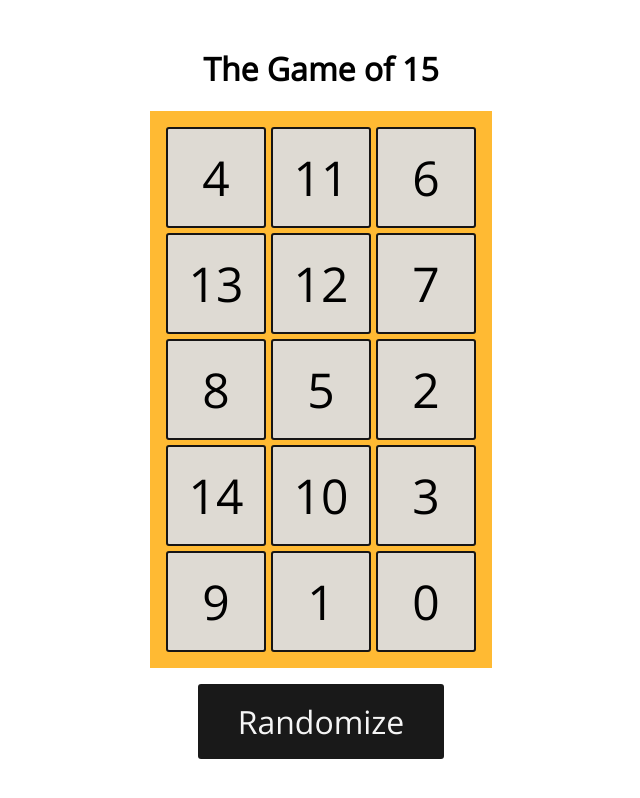
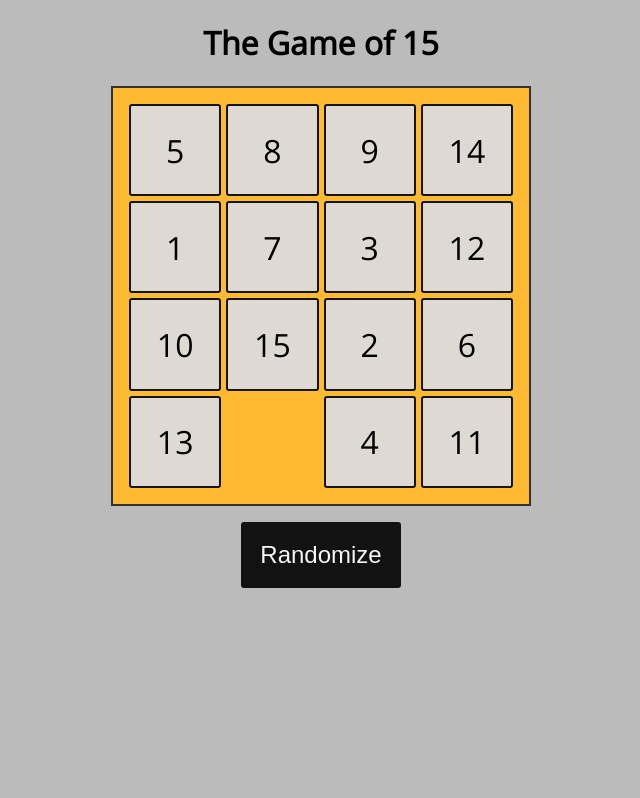
Before and after one commit to asayehla/hook-puzzle-1, a React (Create React App) app: page / in a window 1280 px wide. Shown: the whole page, without its empty margins (319-959 px from the left). Built offline with nearby package versions, Linux system fonts and the light colour scheme.

Commit message:
added styled component and more

```diff
--- a/src/App.js
+++ b/src/App.js
@@ -1,11 +1,13 @@
-import React, { useState } from 'react';
+import React from 'react';
 import Randomize from './Hooks/Randomize';
 
 import './App.scss';
 import PuzzleView from './views/PuzzleView';
 
 const App = props => {
-  const [array, setArray] = useState([1, 2, 3, 4, 5, 6, 7, 8, 9, 10, 11, 12, 13, 14, 0]);
+
+  const array = [1, 2, 3, 4, 5, 6, 7, 8, 9, 10, 11, 12, 13, 14, 15, 0];
+
   Randomize(array);
 
   return (
--- /dev/null
+++ b/src/components/Cell/index.jsx
@@ -0,0 +1,23 @@
+import React,{useState} from 'react';
+import { StyledCell } from './style.jsx';
+
+const Cell = props => {
+   const [green, setGreen] = useState(false);
+
+    /*
+        if (props.position===props.x){
+            setGreen(true);
+        }  */
+
+    return (
+        <StyledCell
+         onClick={props.onClick}
+         green={green}
+         position={props.position}
+         value={props.x}
+        >
+            {props.x}
+        </StyledCell>)
+}
+
+export default Cell;
--- /dev/null
+++ b/src/components/Cell/style.jsx
@@ -0,0 +1,17 @@
+import styled from 'styled-components';
+
+export const StyledCell = styled.div`
+        font-size: 2rem;
+        background-color: ${props => (props.green ? '#dedad3' : '#dedad3' )};
+        border: ${props => (props.green ? 'green 2px solid' :'rgba(0, 0, 0, 0.9) 2px solid' )};
+        color: black;
+        border-radius: 3px;
+        display: flex;
+        align-items: center;
+        justify-content: center;
+        &:hover {
+          background-color: #a7a7a7;
+        }
+
+
+      `;
--- a/src/components/PuzzleBoard/index.jsx
+++ b/src/components/PuzzleBoard/index.jsx
@@ -1,31 +1,35 @@
 import React, { useState } from 'react';
+import { StyledBoard } from './style';
+import Cell from '../Cell';
 
-const CreatePuzzleBoard = props => {
+const PuzzleBoard = props => {
   const gameNumbers = Object.values(props.array);
-  const arrayToRender = gameNumbers[0];
+  const [arrayToRender, setArrayToRender] = useState(gameNumbers[0]);
 
-  const [value, setValue] = useState();
+  const array = [1, 2, 3, 4, 5, 6, 7, 8, 9, 10, 11, 12, 13, 14, 15, 0];
 
-  const [renderClass, setRenderClass] = useState(true);
+  const movePiece = (e) => {
+    console.log(e.target);
+    //setArrayToRender([1, 2, 3, 4, 5, 6, 7, 8, 9, 10, 11, 12, 13, 14, 15, 0]);
 
-  console.log(value);
+  }
+  return (
 
-  return (
-    arrayToRender.map((x, index) =>
+    <StyledBoard >
+      {arrayToRender.map((x, index) =>
+        x !== 0 ?
+          <Cell
+            key={index}
+            position={index+1}
+            onClick={e => movePiece(e)}
+            x={x}
+            value={x}
+          /> : <div key={index} />
+      )}
 
-      <span
-        className={renderClass ? "piece" : "blank"}
-        onClick={() => setValue(x)}
-        key={index}
-      >
-        {x}
-      </span>
+    </StyledBoard>
+  )
 
-    )
-
-
-  )
 }
 
-
-export default CreatePuzzleBoard;
+export default PuzzleBoard;
--- /dev/null
+++ b/src/components/PuzzleBoard/style.jsx
@@ -0,0 +1,19 @@
+import styled from 'styled-components';
+
+export const StyledBoard = styled.div`
+
+    background-color: #ffba33;
+    display: grid;
+    grid-template-rows: repeat(4, 1fr);
+    grid-template-columns: repeat(4, 1fr);
+    grid-gap: 5px;
+    border: 2px solid #333;
+    width: 78vw;
+    height: 78vw;
+    padding: 1rem;
+
+    @media screen and (min-width: 992px) {
+        width: 30vw;
+        height: 30vw;
+    }
+`;
--- a/src/index.scss
+++ b/src/index.scss
@@ -6,54 +6,5 @@ body {
   font-family: "Open Sans", sans-serif;
   -webkit-font-smoothing: antialiased;
   -moz-osx-font-smoothing: grayscale;
-  width: 100vw;
-  height: 100vh;
-  display: flex;
-  justify-content: center;
-  align-items: center;
 
-  .puzzle {
-    background-color: #ffba33;
-    display: grid;
-    grid-template-columns: 1fr 1fr 1fr;
-    grid-template-rows: 1fr 1fr 1fr;
-    gap: 5px;
-    padding: 1rem;
-
-    .piece {
-      font-size: 3rem;
-      background-color: #dedad3;
-      padding: 1rem;
-      min-width: 4rem;
-      border: rgba(0, 0, 0, 0.9) 2px solid;
-      border-radius: 3px;
-      &:hover {
-        background-color: #a7a7a7;
-      }
-    }
-
-    .blank {
-      font-size: 3rem;
-      background-color: rgba(0, 0, 0, 0.904);
-      padding: 1rem;
-      min-width: 4rem;
-      border: rgba(0, 0, 0, 0.9) 2px solid;
-      border-radius: 3px;
-      &:hover {
-        background-color: #a7a7a7;
-      }
-    }
-  }
-
-  .button {
-    background: rgba(0, 0, 0, 0.9);
-    border-radius: 3px;
-    color: whitesmoke;
-    font-size: 2rem;
-    padding: 1rem;
-    margin: 1rem 3rem;
-    &:hover {
-      background-color: #a7a7a7;
-    }
-  }
 }
--- a/src/views/PuzzleView/index.jsx
+++ b/src/views/PuzzleView/index.jsx
@@ -1,23 +1,28 @@
 import React from 'react';
 import Randomize from '../../Hooks/Randomize';
-import CreatePuzzleBoard from '../../components/PuzzleBoard/index.jsx';
+import PuzzleBoard from '../../components/PuzzleBoard/index.jsx';
+import { StyledWrapper, StyledPuzzle } from './style';
 
 const PuzzleView = array => {
 
-    const clickHandler = (e) => {
+    const clickHandlerRandomize = (e) => {
         e.preventDefault();
         Randomize(array);
         window.location.reload(false);
     }
 
     return (
-        <div>
-            <h1>The Game of 15</h1>
-            <div className="puzzle">
-                <CreatePuzzleBoard array={array} />
-            </div>
-            <div className="button" aria-label="button" onClick={clickHandler}>Randomize</div>
-        </div>
+        <StyledWrapper>
+            <StyledPuzzle>
+                <h1>The Game of 15</h1>
+                <div className="puzzle">
+                    <PuzzleBoard array={array} />
+                </div>
+                <div>
+                    <button className="button" aria-label="button" onClick={clickHandlerRandomize}>Randomize</button>
+                </div>
+            </StyledPuzzle>
+        </StyledWrapper>
     );
 
 };
--- /dev/null
+++ b/src/views/PuzzleView/style.jsx
@@ -0,0 +1,32 @@
+import styled from "styled-components";
+
+export const StyledWrapper = styled.div`
+  width: 100vw;
+  height: 100vh;
+  background: #bbb;
+`;
+
+export const StyledPuzzle = styled.div`
+  display: flex;
+  justify-content: center;
+  align-items:center;
+  flex-direction: column;
+
+  div {
+
+    .button {
+      cursor: pointer;
+      background: rgba(0, 0, 0, 0.9);
+      border-radius: 3px;
+      color: whitesmoke;
+      border: none;
+      outline: none;
+      font-size: 1.5rem;
+      padding: 1.2rem;
+      margin: 1rem 3rem;
+      &:hover {
+        background-color: #a7a7a7;
+      }
+    }
+  }
+`;
```
Also changed, not shown: src/gameHelper.js (added, +13 -0 lines).
